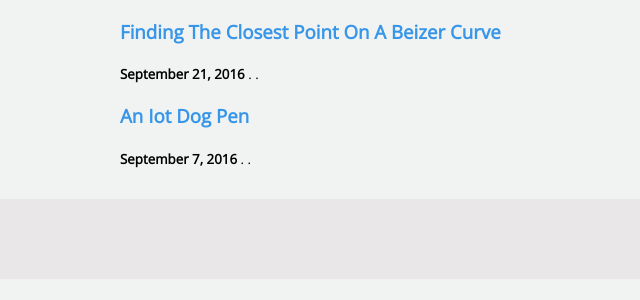
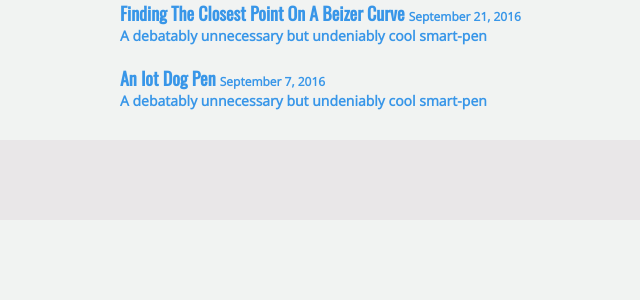
Before and after one commit to BenLorantfy-Archive/benlorantfy.github.io, a Jekyll site: the page built from index.html, in a window 1280 px wide. Shown: the top 300 px of the page, without its empty margins (168-808 px from the left). Built offline with Jekyll 4.4.1, drawn with Linux system fonts in a browser that asks for light colours.

Commit message:
Update index.html

```diff
--- a/index.html
+++ b/index.html
@@ -3,7 +3,34 @@ layout: default
 title: Ben Lorantfy
 ---
 
+<style>
+    .post{
+    	margin-bottom:20px;
+    	display: block;
+    }
+
+    .post:hover{
+    	color:#3896E8;
+    }
+
+    .postTitle{
+    	font-family: Oswald;
+    	font-size:18px;
+    }
+
+    .postSubtitle{
+    	font-size:14px;
+    }
+
+    .postDate{
+    	font-family: "Open Sans";
+    	font-size:12px;
+    }
+</style>
+
 {% for post in site.posts %}
-    <h3><a href="{{ post.url }}">{{ post.title }}</a></h3>
-    <p><small><strong>{{ post.date | date: "%B %e, %Y" }}</strong> . {{ post.category }} . <a href="http://erjjones.github.com{{ post.url }}#disqus_thread"></a></small></p>
+	<a class="post" href="{{ post.url }}">
+		<div class="postTitle">{{ post.title }} <span class="postDate">{{ post.date | date: "%B %e, %Y" }}</span></div>
+		<div class="postSubtitle">A debatably unnecessary but undeniably cool smart-pen</div>
+	</a>
 {% endfor %}
```
